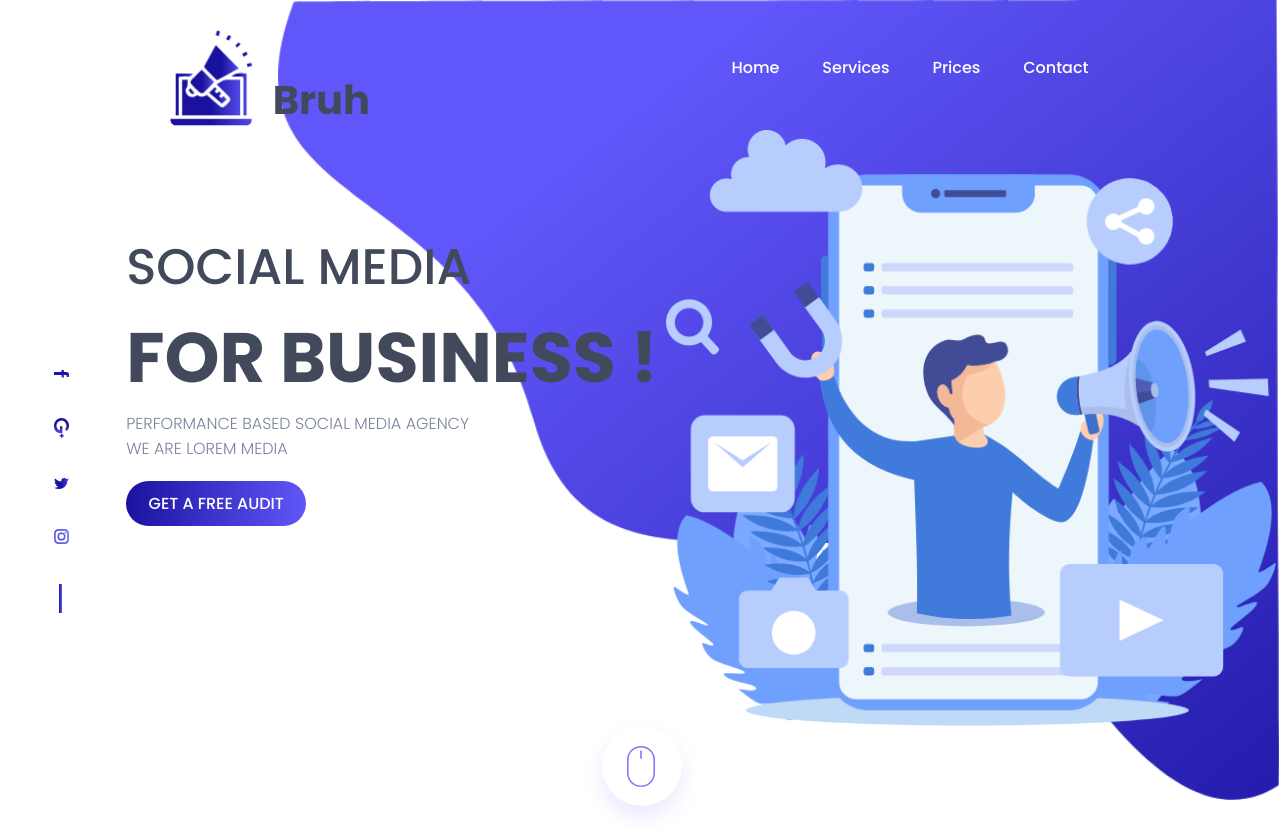
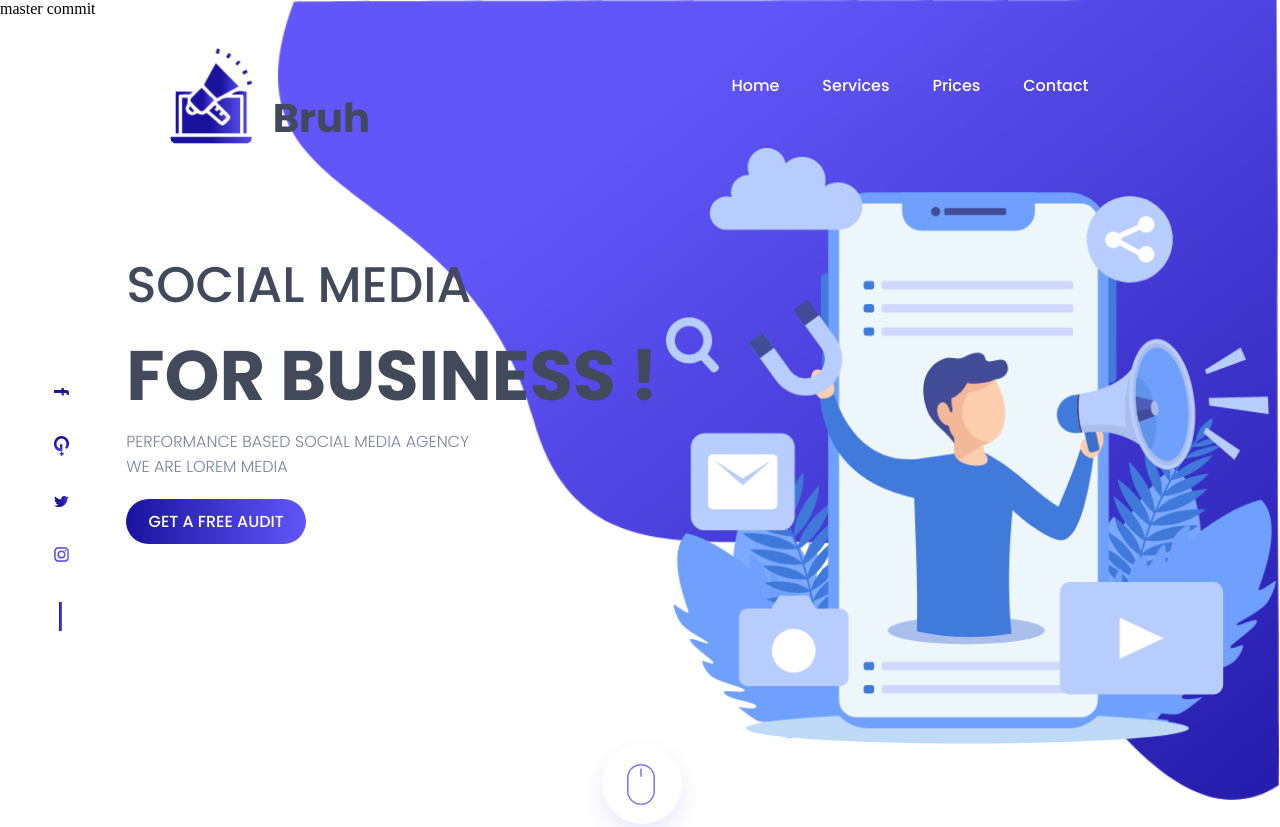
Before and after one commit to Bakabruh/ftp-rendu.github.io, a website: page index.html in a window 1280 px wide. Shown: the top 827 px of the page. Drawn offline with Linux system fonts and the light colour scheme.

Commit message:
test conflict on master

```diff
--- a/index.html
+++ b/index.html
@@ -19,6 +19,9 @@
     <!-- Header -->
 
     <header class="header">
+        <div class="bruh-2">
+            master commit
+        </div>
         <div class="upper">
             <div class="marketing">
                 <img src="assets/img/logo.png" alt="Logo">
```
